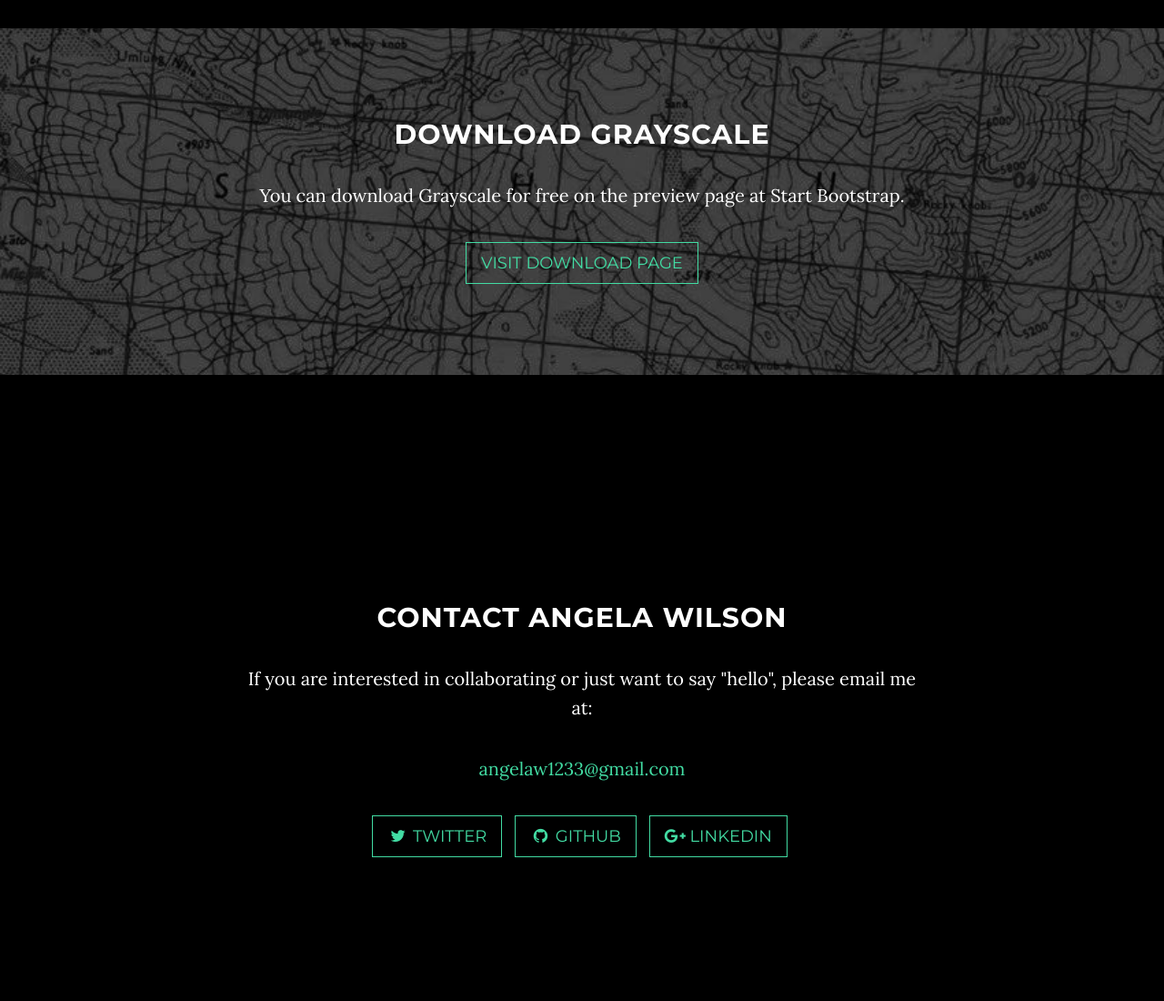
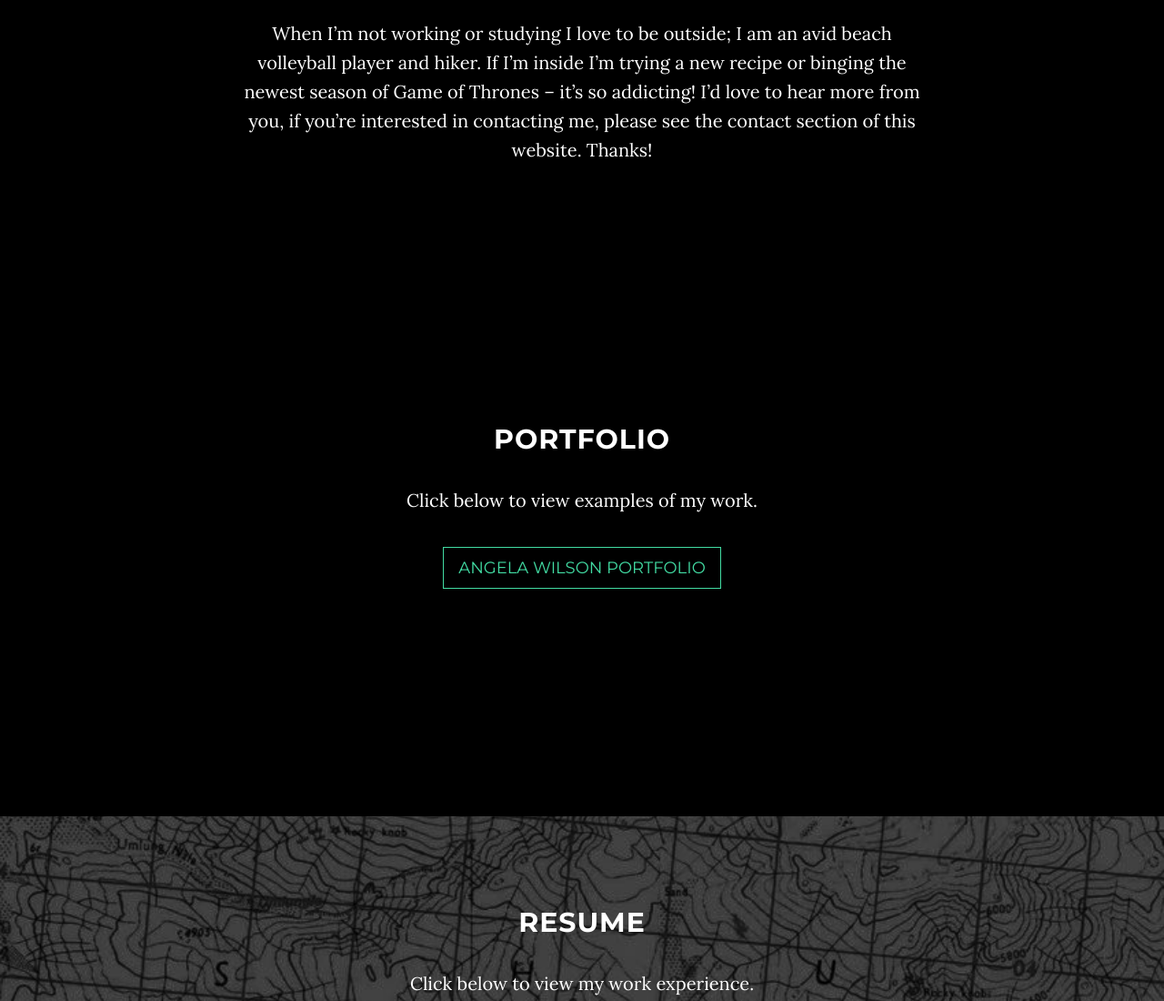
Before and after one commit to awilson1233/awilson1233.github.io, a website: page index.html in a window 1280 px wide. Shown: the part 2120-3220 px from the top of the page at 91% size. Drawn offline with nearby package versions, Linux system fonts and the light colour scheme; some packages are replaced by stand-ins of ours.

Commit message:
added links to resume and portfolio

```diff
--- a/index.html
+++ b/index.html
@@ -56,7 +56,7 @@
                         <a class="page-scroll" href="#about">About</a>
                     </li>
 					<li>
-                        <a class="page-scroll" href="#download">Portfolio</a>
+                        <a class="page-scroll" href="#portfolio">Portfolio</a>
                     </li>
                     <li>
                         <a class="page-scroll" href="#download">Resume</a>
@@ -94,7 +94,8 @@
         <div class="row">
             <div class="col-lg-8 col-lg-offset-2">
                 <h2>About Me</h2>
-				<p>url(../img/wfp1.jpg)<p>
+				<p><img src="img/wfp1.jpg" alt="World Food Programme"
+				width="625px" height = "467px" /><p>
 				<p>Welcome to my online web portfolio! My name is Angela Wilson and I am a GIS Analyst and Cartographer.  I first started in GIS on accident – I was forced to take an Intro to GIS class to complete my geography major – and by the end of the class, I realized I loved making maps.<p>
 				<p>After graduation, I went on to work for the United Nations World Food Programme as a member of the GIS team.  I was responsible for producing various types of maps, including food security, conflict, and logistics maps.  I left the World Food Programme at the end of 2015, when I decided to go back to school to get my masters in GIS.<p>
 				<p>I am currently a student at the University of Wisconsin’s online MS GIS program.  In addition to taking three classes, I also work three days a week on the GIS team of an engineering firm, Arup, where I am responsible for web mapping, data management, and infographics.<p>
@@ -107,14 +108,27 @@
         </div>
     </section>
 
-    <!-- Download Section -->
+    <!-- Portfolio Section -->
+    <section id="portfolio" class="content-section text-center">
+        <div class="portfolio-section">
+            <div class="container">
+                <div class="col-lg-8 col-lg-offset-2">
+                    <h2>Portfolio</h2>
+                    <p>Click below to view examples of my work.</p>
+                    <a href="portfolio/indexportfolio.html" target="_blank" class="btn btn-default btn-lg">Angela Wilson Portfolio</a>
+                </div>
+            </div>
+        </div>
+    </section>
+
+	<!-- Download Section -->
     <section id="download" class="content-section text-center">
         <div class="download-section">
             <div class="container">
                 <div class="col-lg-8 col-lg-offset-2">
-                    <h2>Download Grayscale</h2>
-                    <p>You can download Grayscale for free on the preview page at Start Bootstrap.</p>
-                    <a href="http://startbootstrap.com/template-overviews/grayscale/" class="btn btn-default btn-lg">Visit Download Page</a>
+                    <h2>Resume</h2>
+                    <p>Click below to view my work experience.</p>
+                    <a href="img/AngelaWilsonResume.pdf" target="_blank" class="btn btn-default btn-lg">Angela Wilson Resume</a>
                 </div>
             </div>
         </div>
@@ -136,7 +150,7 @@
                         <a href="https://github.com/awilson1233" class="btn btn-default btn-lg"><i class="fa fa-github fa-fw"></i> <span class="network-name">Github</span></a>
                     </li>
                     <li>
-                        <a href="https://www.linkedin.com/in/angela-wilson-43903170?trk=nav_responsive_tab_profile_pic" class="btn btn-default btn-lg"><i class="fa fa-google-plus fa-fw"></i> <span class="network-name">LinkedIn</span></a>
+                        <a href="https://www.linkedin.com/in/angela-wilson-43903170?trk=nav_responsive_tab_profile_pic" class="btn btn-default btn-lg"><i class="fa fa-linkedin fa-fw"></i> <span class="network-name">LinkedIn</span></a>
                     </li>
                 </ul>
             </div>
```
Also changed, not shown: portfolio/indexportfolio.html (renamed from portfolio/index portfolio.html, +13 -8 lines), 1 other file.
